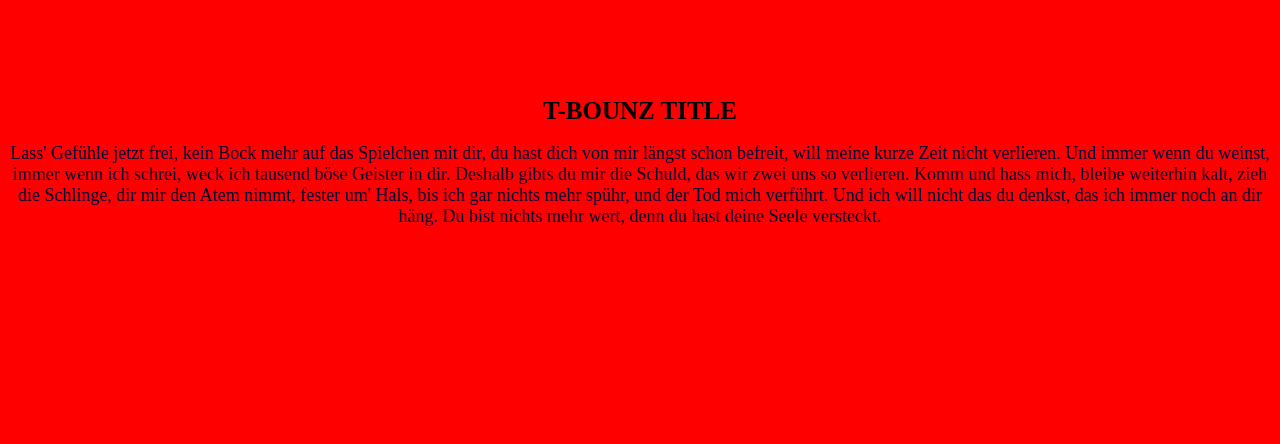
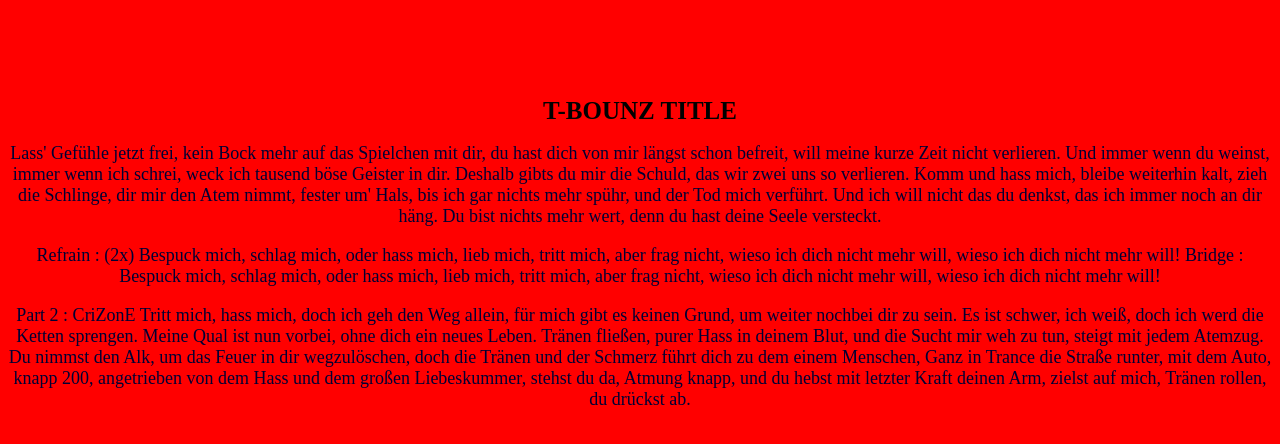
Before and after one commit to nri1234/Task-4, a plain HTML site: page index.html in a window 1280 px wide. Drawn offline with Linux system fonts and the light colour scheme.

Commit message:
Add two new paragraphs to body

```diff
--- a/index.html
+++ b/index.html
@@ -21,5 +21,35 @@ und der Tod mich verführt.
 Und ich will nicht das du denkst,
 das ich immer noch an dir häng.
 Du bist nichts mehr wert, denn du hast deine Seele versteckt.</p>
+   <p>Refrain : (2x)
+Bespuck mich, schlag mich, oder hass mich,
+lieb mich, tritt mich, aber frag nicht,
+wieso ich dich nicht mehr will,
+wieso ich dich nicht mehr will!
+Bridge :
+Bespuck mich, schlag mich, oder hass mich,
+lieb mich, tritt mich, aber frag nicht,
+wieso ich dich nicht mehr will,
+          wieso ich dich nicht mehr will!</p>
+       <p>Part 2 : CriZonE
+Tritt mich, hass mich, doch ich geh den Weg allein,
+für mich gibt es keinen Grund,
+um weiter nochbei dir zu sein.
+Es ist schwer, ich weiß,
+doch ich werd die Ketten sprengen.
+Meine Qual ist nun vorbei,
+ohne dich ein neues Leben.
+Tränen fließen, purer Hass in deinem Blut,
+und die Sucht mir weh zu tun,
+steigt mit jedem Atemzug.
+Du nimmst den Alk, um das Feuer in dir wegzulöschen,
+doch die Tränen und der Schmerz
+führt dich zu dem einem Menschen,
+Ganz in Trance die Straße runter,
+mit dem Auto, knapp 200,
+angetrieben von dem Hass und dem großen Liebeskummer,
+stehst du da, Atmung knapp,
+und du hebst mit letzter Kraft deinen Arm, zielst auf mich,
+          Tränen rollen, du drückst ab.</p>
     </body>
 </html>
```
